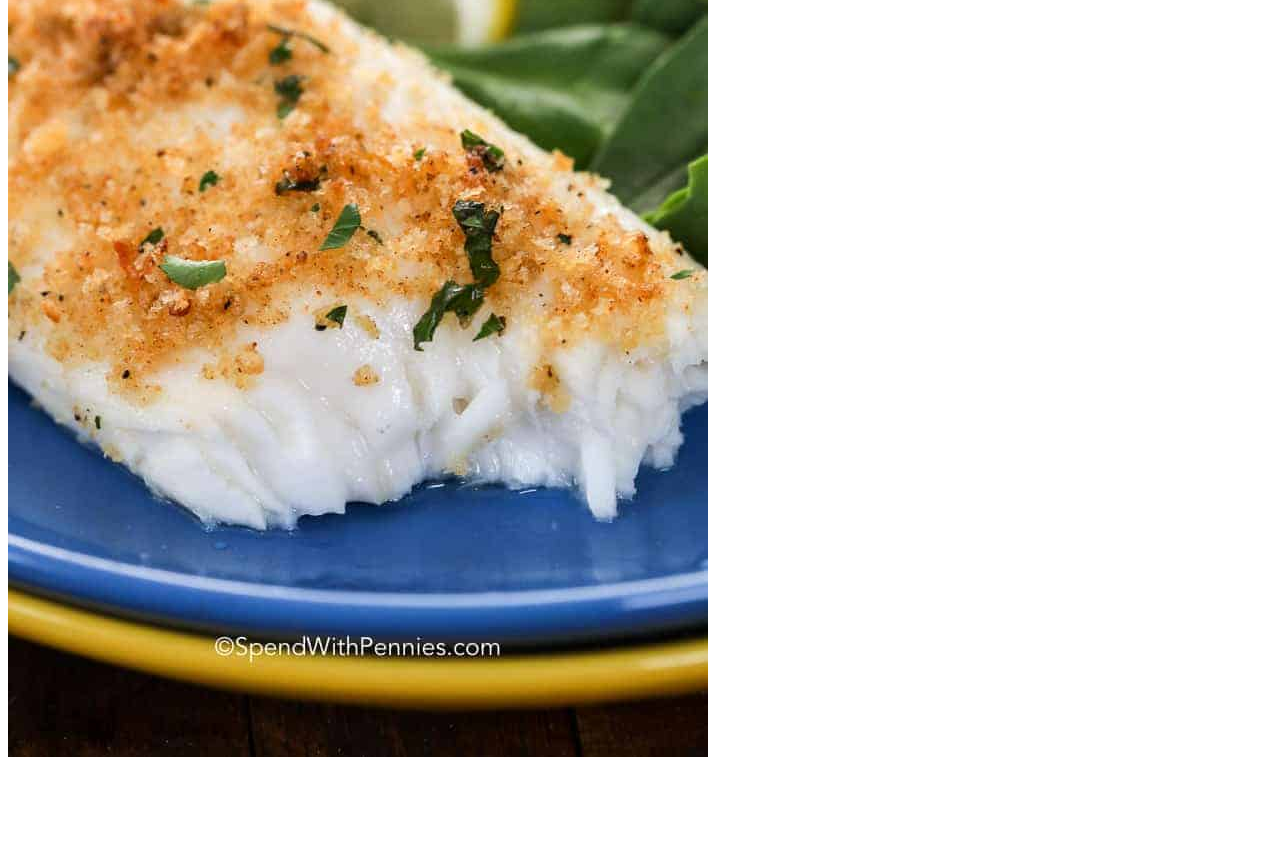
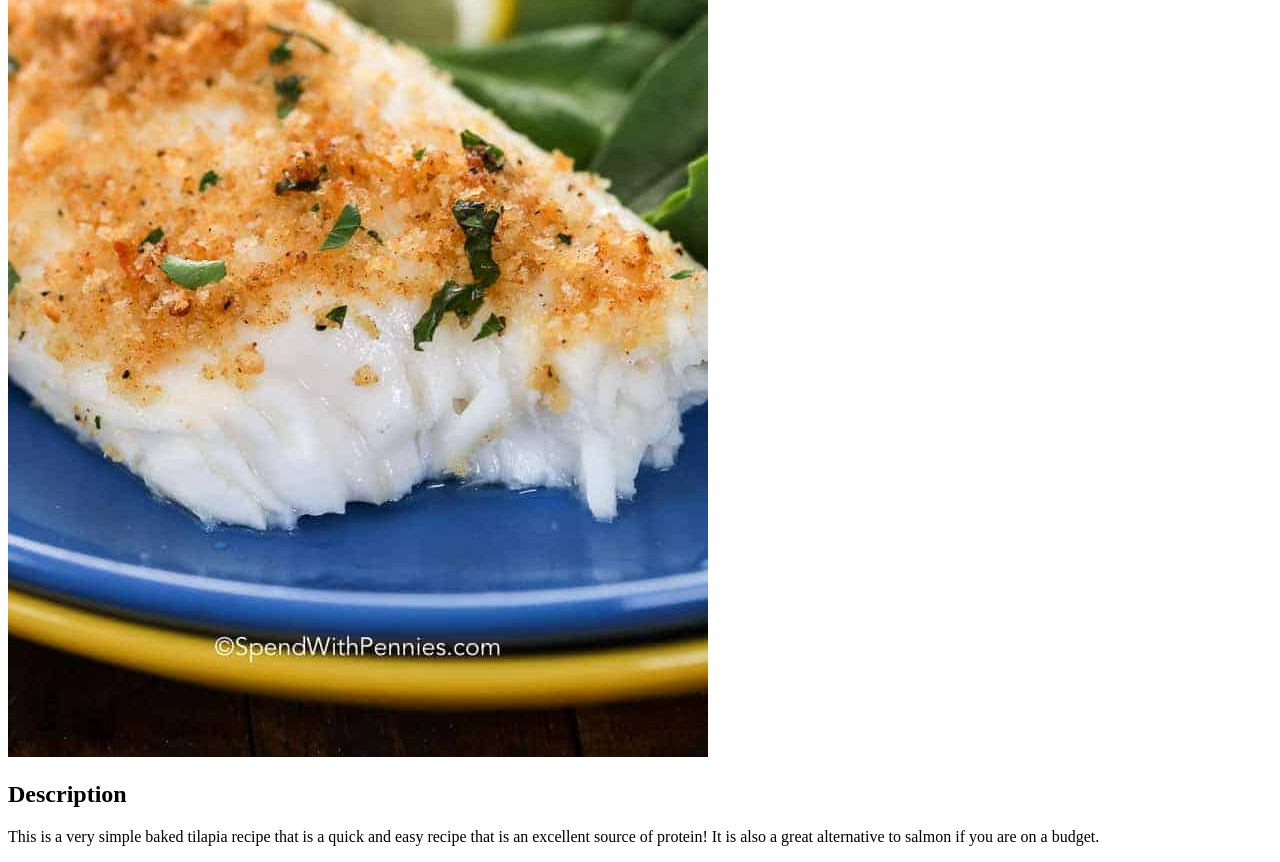
Before and after one commit to iStratix/odin-recipes, a plain HTML site: page recipes/tilapia.html in a window 1280 px wide. Shown: the part 373-1235 px from the top of the page. Before the commit the page ends 1142 px from the top, so only its background shows below. Drawn offline with Linux system fonts and the light colour scheme.

Commit message:
Add tilapia description

```diff
--- a/recipes/tilapia.html
+++ b/recipes/tilapia.html
@@ -9,5 +9,10 @@
         <h1>Baked Tilapia</h1>
 
         <img src="../img/baked-tilapia.jpg" alt="Baked Tilapia">
+
+        <h2>Description</h2>
+        <p>This is a very simple baked tilapia recipe that is a quick and easy
+            recipe that is an excellent source of protein! It is also a great
+            alternative to salmon if you are on a budget.</p>
     </body>
 </html>
```
